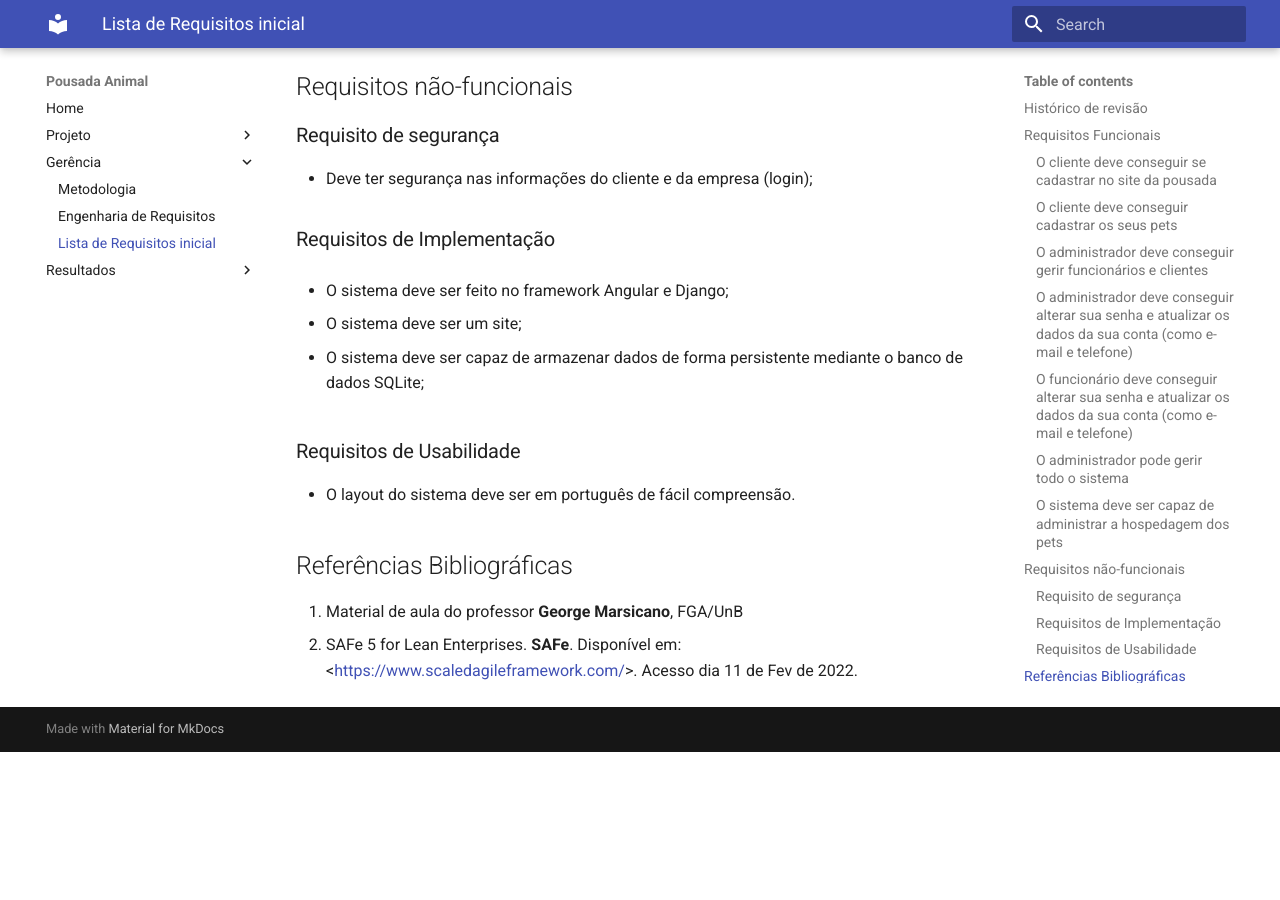
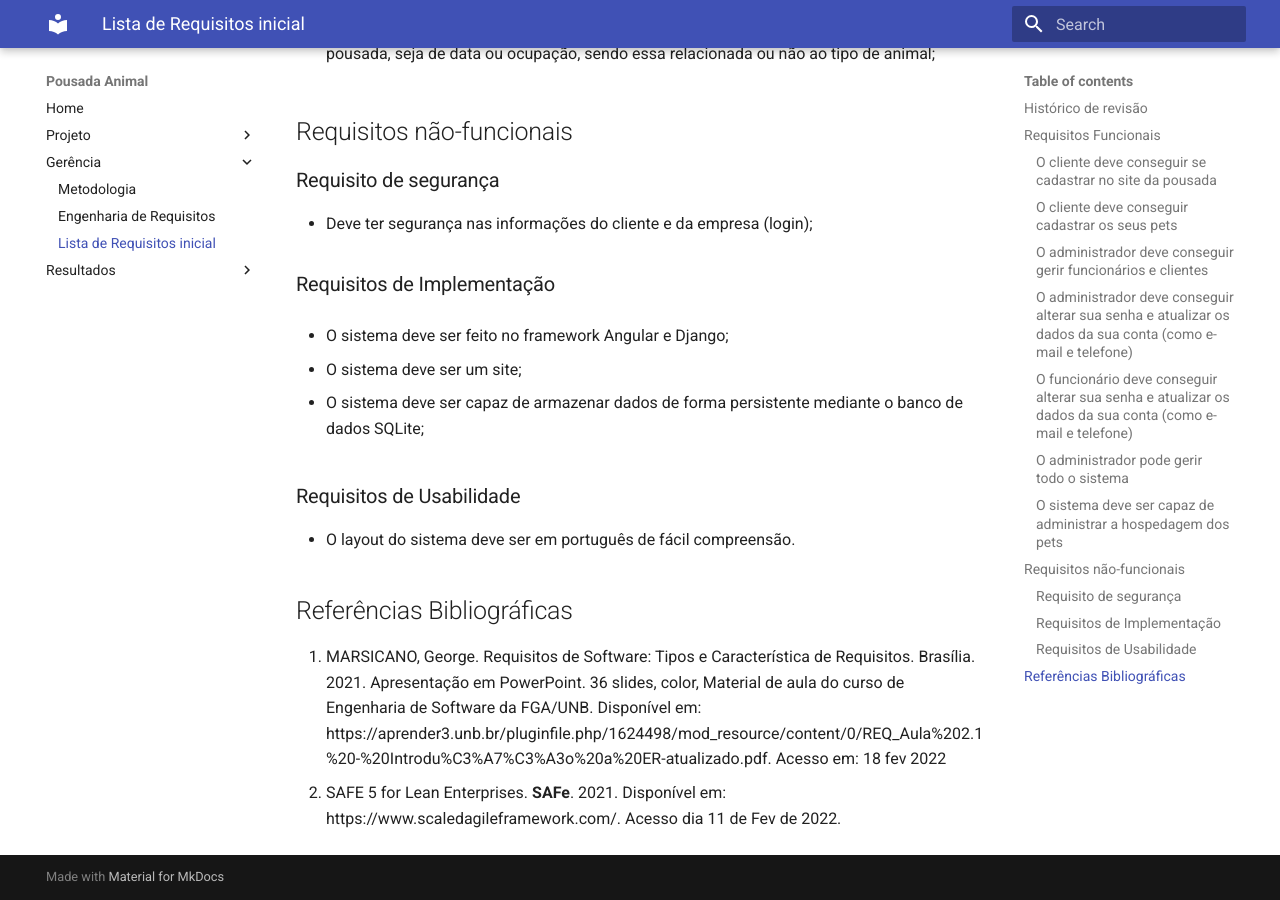
Before and after one commit to luisgaboardi/2021.2-PousadaAnimal, an MkDocs documentation site: the page built from docs/requirements-list.md, in a window 1280 px wide and 900 px high, scrolled down 2004 px. Built offline with MkDocs 1.6.1 and Material for MkDocs 9.7.7, drawn with Linux system fonts in a browser that asks for light colours; before the commit the page ends 2756 px from its top, so only the background shows below that; some of the changed text lies outside the part shown.

Commit message:
#27/ adding ABNT rules

```diff
--- a/docs/requirements-list.md
+++ b/docs/requirements-list.md
@@ -4,6 +4,7 @@
 | Data       | Autor                                        | Modificações                      | Versão |
 | ---------- | -------------------------------------------- | --------------------------------- | ------ |
 | 11/02/2022 | [Luís Lins](https://github.com/luisgaboardi), [Lais Portela](https://github.com/laispa), [Ana Julia](https://github.com/aluzianobriceno), [Lara Murussi](https://github.com/klmurussi) | Adiciona primeira versão da lista de requisitos do Produto | 1.0 |
+| 18/02/2022 | [Kathlyn Lara](https://github.com/klmurussi) | Padrão ABNT nas referências | 1.1 |
 
 ## Requisitos Funcionais
 
@@ -90,5 +91,5 @@
 - O layout do sistema deve ser em português de fácil compreensão.
 
 ## Referências Bibliográficas
-1. Material de aula do professor **George Marsicano**, FGA/UnB
-1. SAFe 5 for Lean Enterprises. **SAFe**. Disponível em: <<https://www.scaledagileframework.com/>>. Acesso dia 11 de Fev de 2022.
+1. MARSICANO, George. Requisitos de Software: Tipos e Característica de Requisitos. Brasília. 2021. Apresentação em PowerPoint. 36 slides, color, Material de aula do curso de Engenharia de Software da FGA/UNB. Disponível em: https://aprender3.unb.br/pluginfile.php/1624498/mod_resource/content/0/REQ_Aula%202.1%20-%20Introdu%C3%A7%C3%A3o%20a%20ER-atualizado.pdf. Acesso em: 18 fev 2022
+2. SAFE 5 for Lean Enterprises. **SAFe**. 2021. Disponível em: https://www.scaledagileframework.com/. Acesso dia 11 de Fev de 2022.
```
